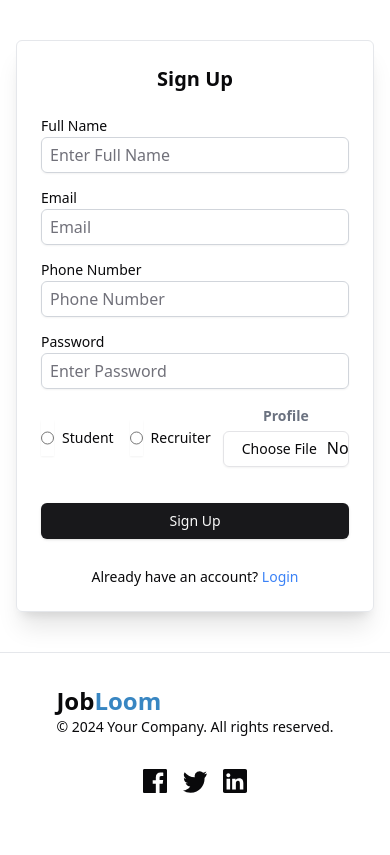
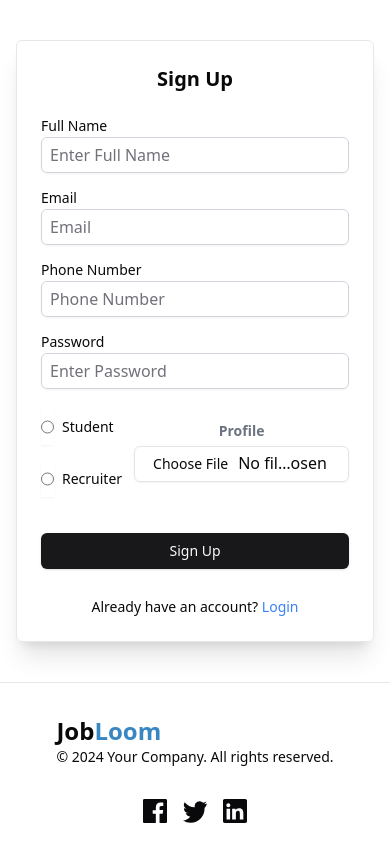
Before and after one commit to samiha-mahin/Job-Portal-Website-FrontEnd, a React (Vite) app: page /signup in a window 390 px wide. Built offline with nearby package versions, Linux system fonts and the light colour scheme; no server answers.

Commit message:
job portal

```diff
--- a/src/components/auth/Login.jsx
+++ b/src/components/auth/Login.jsx
@@ -93,7 +93,7 @@ const Login = () => {
           </div>
 
           <div className="flex items-center justify-between my-5">
-            <RadioGroup className="flex items-center gap-4">
+            <RadioGroup className="flex flex-col sm:flex-row items-start sm:items-center gap-4">
               <div className="flex items-center space-x-2">
                 <Input
                   type="radio"
--- a/src/components/auth/Signup.jsx
+++ b/src/components/auth/Signup.jsx
@@ -121,7 +121,7 @@ const Signup = () => {
           </div>
 
           <div className="flex items-center justify-between my-5">
-            <RadioGroup className="flex items-center gap-4">
+            <RadioGroup className="flex flex-col sm:flex-row items-start sm:items-center gap-4">
               <div className="flex items-center space-x-2">
                 <Input
                   type="radio"
```
